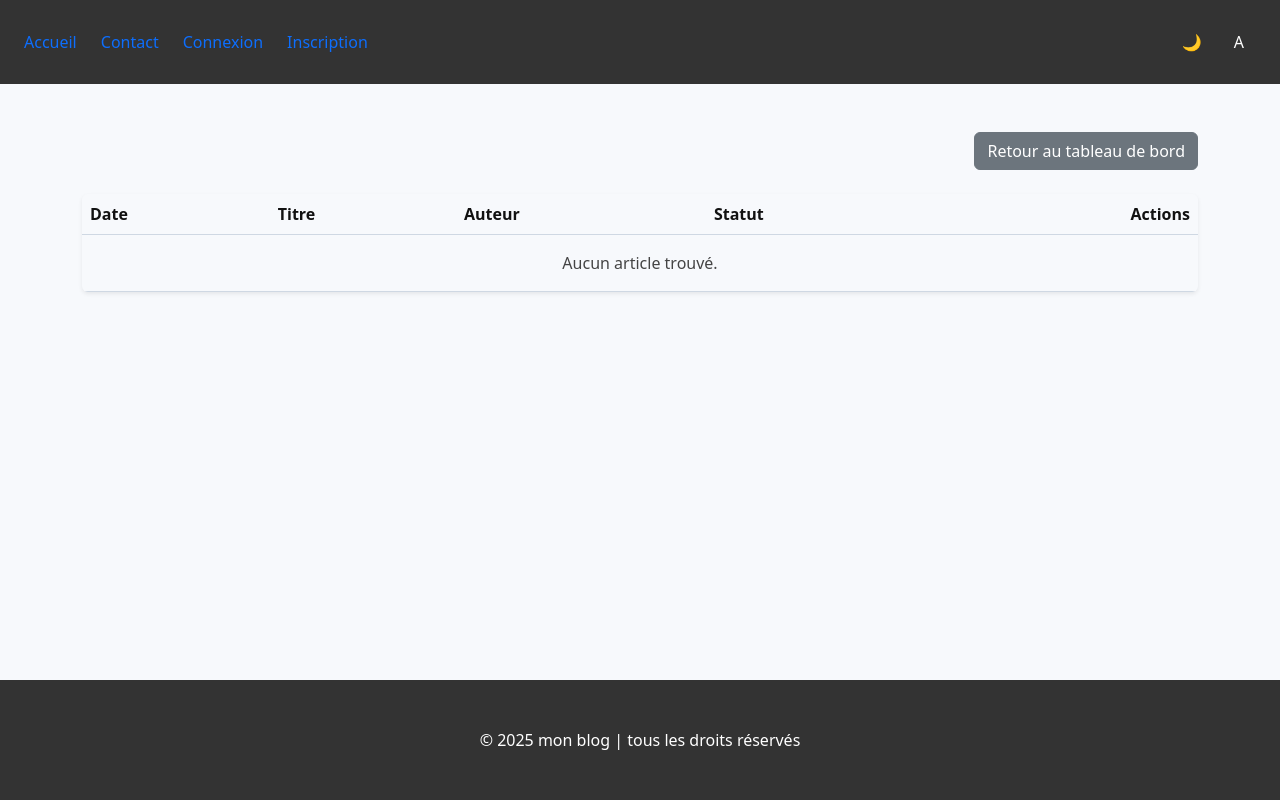
After one commit to Yvan-Dumas/Blog-projet-isi1, a PHP site: template app/views/adminArticles.twig in a window 1280 px wide. The commit adds this page. Run offline with PHP 8.4, Linux system fonts and the light colour scheme; the template is opened without the code that fills it, so the values that code supplies are empty; some libraries are stand-ins or nearby versions.

Commit message:
ajout de la gestion des articles par l'admin

```diff
--- /dev/null
+++ b/app/views/adminArticles.twig
@@ -0,0 +1,77 @@
+{% extends "base.html.twig" %}
+
+{% block title %}
+	{{ titre_doc }}
+{% endblock %}
+
+{% block content %}
+	<div class="container my-5">
+		<div class="d-flex justify-content-between align-items-center mb-4">
+			<h1>{{ titre_page }}</h1>
+			<a href="{{ base_url }}AdminBoard" class="btn btn-secondary">Retour au tableau de bord</a>
+		</div>
+
+		<div class="table-responsive shadow-sm rounded">
+			<table class="table table-hover align-middle mb-0 bg-transparent">
+				<thead class="table-light">
+					<tr>
+						<th scope="col">Date</th>
+						<th scope="col">Titre</th>
+						<th scope="col">Auteur</th>
+						<th scope="col">Statut</th>
+						<th scope="col" class="text-end">Actions</th>
+					</tr>
+				</thead>
+				<tbody>
+					{% for article in articles %}
+						<tr>
+							<td class="text-nowrap">{{ article.date_creation|date('d/m/Y H:i') }}</td>
+							<td>
+								<strong>{{ article.titre }}</strong><br>
+								<small class="text-muted">Slug:
+									{{ article.slug }}</small>
+							</td>
+							<td>{{ article.nom_utilisateur }}</td>
+							<td>
+								{% if article.statut == 'Publié' %}
+									<span class="badge bg-success">Publié</span>
+								{% elseif article.statut == 'Brouillon' %}
+									<span class="badge bg-warning text-dark">Brouillon</span>
+								{% else %}
+									<span class="badge bg-secondary">Archivé</span>
+								{% endif %}
+							</td>
+							<td class="text-end">
+								<div class="btn-group" role="group">
+									<button type="button" class="btn btn-sm btn-outline-primary dropdown-toggle" data-bs-toggle="dropdown" aria-expanded="false">
+										Statut
+									</button>
+									<ul class="dropdown-menu">
+										<li>
+											<a class="dropdown-item" href="{{ base_url }}AdminArticle/Status/{{ article.id }}/Publié">Publié</a>
+										</li>
+										<li>
+											<a class="dropdown-item" href="{{ base_url }}AdminArticle/Status/{{ article.id }}/Brouillon">Brouillon</a>
+										</li>
+										<li>
+											<a class="dropdown-item" href="{{ base_url }}AdminArticle/Status/{{ article.id }}/Archivé">Archivé</a>
+										</li>
+									</ul>
+								</div>
+
+								<a href="{{ base_url }}AdminArticle/Delete/{{ article.id }}" class="btn btn-sm btn-danger ms-2" onclick="return confirm('Êtes-vous sûr de vouloir supprimer cet article ? Cette action est irréversible.');" title="Supprimer">
+									<i class="bi bi-trash"></i>
+									Supprimer
+								</a>
+							</td>
+						</tr>
+					{% else %}
+						<tr>
+							<td colspan="5" class="text-center text-muted py-3">Aucun article trouvé.</td>
+						</tr>
+					{% endfor %}
+				</tbody>
+			</table>
+		</div>
+	</div>
+{% endblock %}
--- a/app/views/adminBoard.twig
+++ b/app/views/adminBoard.twig
@@ -65,6 +65,7 @@
 
 	<div class="text-center my-5">
 		<a href="{{ base_url }}activity" class="btn btn-primary btn-lg me-3">Voir le fil d'activité complet</a>
+		<a href="{{ base_url }}AdminArticles" class="btn btn-primary btn-lg me-3">Gérer les articles</a>
 		<a href="{{ base_url }}AdminComments" class="btn btn-warning btn-lg me-3 position-relative">
 			Gérer les commentaires
 			{% if stats.nbCommentaires > 0 %}
--- a/app/views/base.html.twig
+++ b/app/views/base.html.twig
@@ -19,6 +19,7 @@
 
 		<!-- Bootstrap CSS -->
 		<link href="https://cdn.jsdelivr.net/npm/bootstrap@5.3.3/dist/css/bootstrap.min.css" rel="stylesheet">
+		<link rel="stylesheet" href="https://cdn.jsdelivr.net/npm/bootstrap-icons@1.11.3/font/bootstrap-icons.min.css">
 
 		<link rel="stylesheet" href="{{ base_url }}css/style.css"/> {% block head_extra %}{% endblock %}
 
@@ -29,6 +30,9 @@
 const t = localStorage.theme;
 if (t === 'dark')
 document.documentElement.classList.add('dark');
+
+
+
 })();
 		</script>
 	</head>
@@ -43,7 +47,8 @@
 						<a href="{{ base_url }}contact" class="nav-link ms-4">Contact</a>
 
 						{% if session.user %}
-							{% if 1 in session.user.roles %} <!-- Si c'est un admin -->
+							{% if 1 in session.user.roles %}
+								<!-- Si c'est un admin -->
 								<a href="{{ base_url }}AdminBoard" class="nav-link ms-4">AdminBoard</a>
 							{% endif %}
 							{% if (2 in session.user.roles) or (3 in session.user.roles)  %}
```
Also changed, not shown: app/controller/AdminController.php (+27 -0 lines), app/models/Admin.php (+23 -0 lines), public/index.php (+14 -1 lines). Lines whose indentation alone changed are shown as unchanged.
